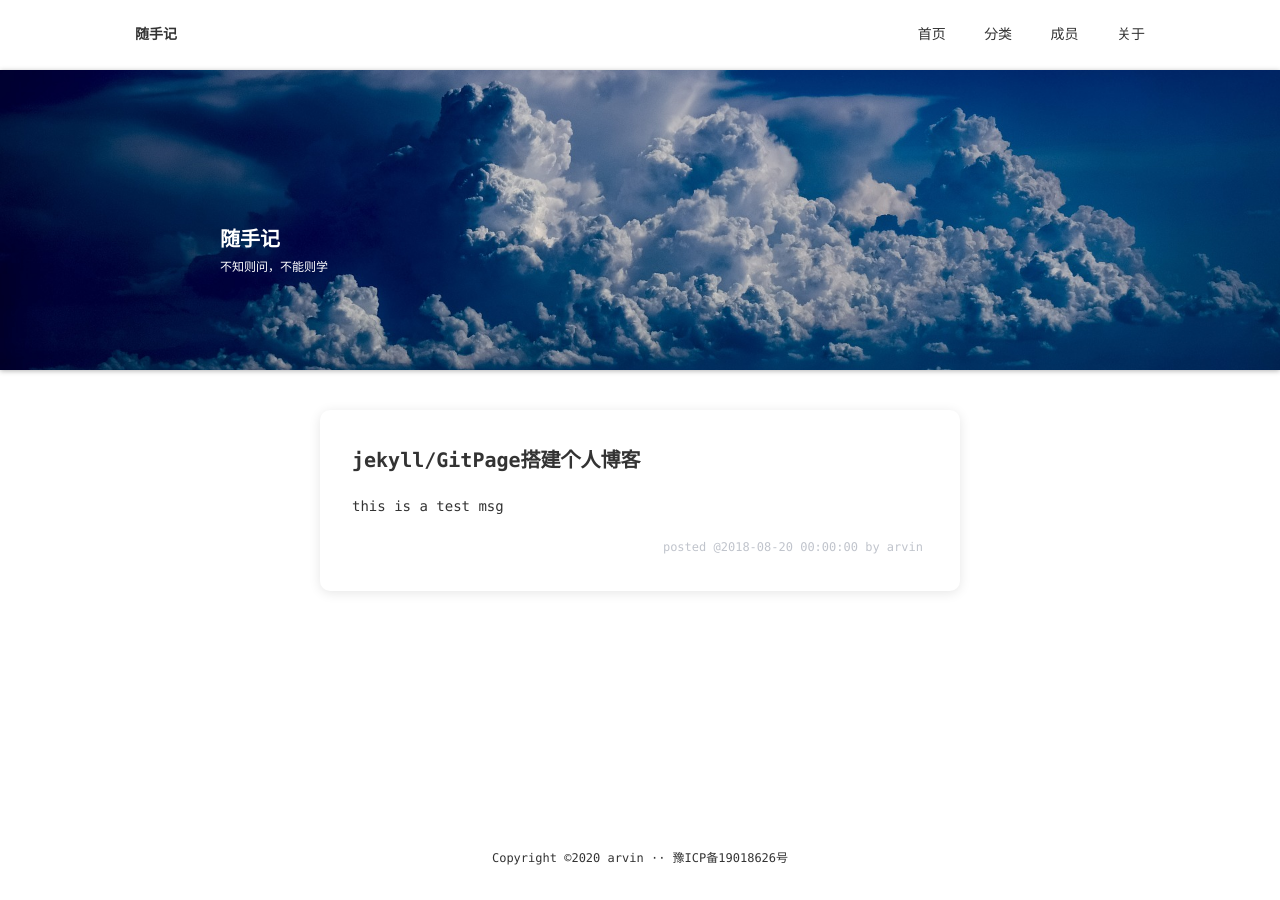
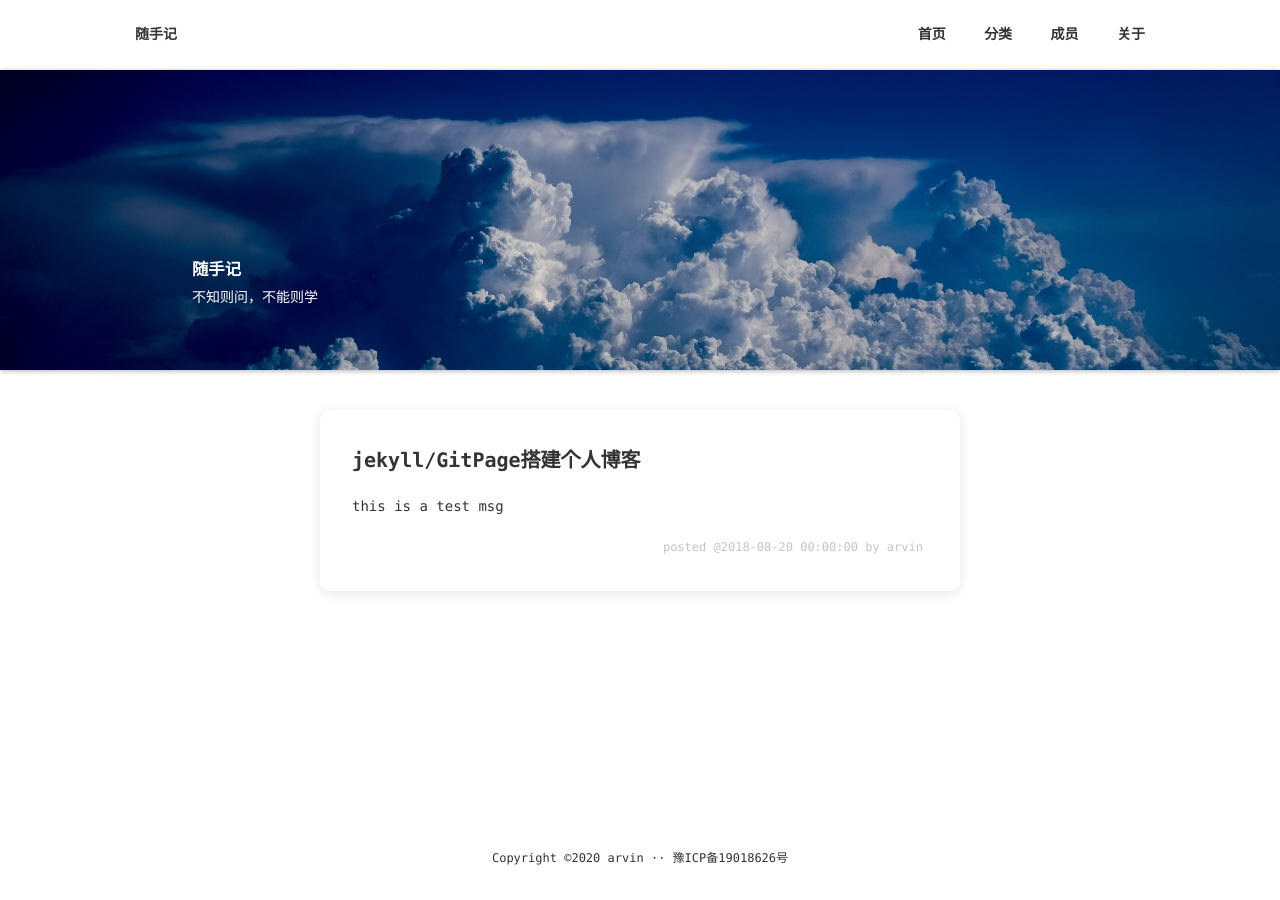
Before and after one commit to Arvinzwt/Arvinzwt.github.io, a Jekyll site: the page built from index.html, in a window 1280 px wide. Built offline with Jekyll 4.4.1, drawn with Linux system fonts in a browser that asks for light colours; the list of posts is cut into pages by our own code; comment, search, counter and statistics services are not loaded; a style sheet for code colours, icons or effects is not loaded.

Commit message:
修改细节2

```diff
--- a/404.html
+++ b/404.html
@@ -5,6 +5,6 @@ permalink: /404.html
 ---
 
 <div class="wmm-main-404">
-    <p>抱歉，您访问的资源不存在。~</p>
+    <p>抱歉，您访问的资源不存在~</p>
     <a href="/">返回网站首页</a>
 </div>
--- a/_includes/header.html
+++ b/_includes/header.html
@@ -1,35 +1,34 @@
 <!--公共头-->
 <div class="wmm-header_wrap">
-    <a href="/" class="wmm-header_left">{{site.name}}</a>
-    <div class="wmm-header_right">
+    <a href="/" class="wmm-header_item">{{site.name}}</a>
+    <div>
         {% for item in site.data.nav %}
-        <a class="wmm-header_item" href="{{ item.link }}">
-            {{ item.name }}
-        </a>
+        <a class="wmm-header_item" href="{{ item.link }}">{{ item.name }}</a>
         {% endfor %}
     </div>
 </div>
 
 <!--公共nav-->
 <div class="wmm-nav">
-    <img class="wmm-nav_bg"
-         src="{{ site.baseurl }}/assets/images/{% if page.background %}{{page.background}}{% else %}default-bg.jpg{% endif %}" alt=""/>
+    <div class="wmm-nav_bg">
+        <img src="{{ site.baseurl }}/assets/images/{% if page.background %}{{page.background}}{% else %}default-bg.jpg{% endif %}" alt=""/>
+    </div>
 
     {% if page.layout == 'author' %}
     <!--作者模块-->
     <div class="wmm-nav_wrap">
-        <h3 class="wmm-nav_title">{{ page.short_name }}</h3>
-        <p class="wmm-nav_tag">{{ page.name }} - {{page.position}}</p>
+        <h3 class="wmm-nav_item">{{ page.short_name }}</h3>
+        <p class="wmm-nav_item">{{ page.name }} - {{page.position}}</p>
     </div>
     {% endif %}
 
     {% if page.layout == 'default' %}
     <!--默认模块-->
     <div class="wmm-nav_wrap">
-        <h3 class="wmm-nav_title">
+        <h3 class="wmm-nav_item">
             {% if page.title %}{{ page.title }}{% else %}{{ site.name }}{% endif %}
         </h3>
-        <p class="wmm-nav_date">
+        <p class="wmm-nav_item">
             {% if page.description %}{{ page.description }}{% else %}{{ site.description }}{% endif %}
         </p>
     </div>
@@ -38,17 +37,17 @@
     {% if page.layout == 'post' %}
     <!--帖子模块-->
     <div class="wmm-nav_wrap">
-        <h3 class="wmm-nav_title">{{ page.title }}</h3>
-        <p class="wmm-nav_date">
+        <h3 class="wmm-nav_item">{{ page.title }}</h3>
+        <p class="wmm-nav_item">
             <span>发表于： {{ page.date | date:"%Y-%m-%d %H:%M:%S" }}</span>
             {% assign author = site.authors | where: 'short_name', page.author | first %}
             {% if author %}
             <a href="{{ author.url }}"> by {{ author.short_name }}</a>
             {% endif %}
         </p>
-        <p class="wmm-nav_tag">分类于：{{ page.category }}</p>
+        <p class="wmm-nav_item">分类于：{{ page.category }}</p>
 
-        <p class="wmm-nav_tag" id="busuanzi_container_page_pv">
+        <p class="wmm-nav_item" id="busuanzi_container_page_pv">
             阅读：<span id="busuanzi_value_page_pv"></span>次
         </p>
     </div>
--- a/assets/css/styles.scss
+++ b/assets/css/styles.scss
@@ -15,12 +15,12 @@ $mobileWidth: 750px;
 }
 
 @mixin wrap {
-    width: $maxWidth;
+    max-width: $maxWidth;
     margin: 0 auto;
 
-    @include mobile {
-        width: auto;
-    }
+    //@include mobile {
+    //    width: auto;
+    //}
 }
 
 * {
@@ -43,74 +43,57 @@ $mobileWidth: 750px;
     .wmm-header {
         background-color: white;
         font-size: $textFontSize;
-        //transition: 0.5s ease-in-out;
-        //box-shadow: $basicShadow;
 
         .wmm-header_wrap {
+            height: 70px;
             @include wrap;
             @include flex;
             @include flex-align-center;
             @include flex-pack-justify;
-            height: 70px;
-
-            .wmm-header_left {
-                padding: 0 15px;
-                font-weight: bold;
-                color: #333333;
-            }
-
-            .wmm-header_right {
-
-            }
 
             .wmm-header_item {
-                padding: 0 15px;
+                margin: 0 15px;
+                font-weight: bold;
                 color: $darkerGray;
             }
         }
 
         .wmm-nav {
-            display: block;
-            height: 300px;
             background-color: rgba(0, 0, 0, .5);
+            box-shadow: 0 1px 5px rgba(0, 0, 0, .3);
             position: relative;
-            overflow: hidden;
-            box-shadow: 0 1px 5px rgba(0, 0, 0, .3);
 
             .wmm-nav_bg {
-                position: absolute;
-                left: 50%;
-                top: 50%;
-                transform: translate(-50%, -50%);
-                -webkit-transform: translate(-50%, -50%);
+                max-height: 300px;
+                overflow: hidden;
+
+                img {
+
+                    display: block;
                     width: 100%;
                     height: auto;
+                }
             }
 
             .wmm-nav_wrap {
                 position: absolute;
                 color: $white;
-                left: 50%;
-                top: 60%;
-                transform: translate(-50%, -50%);
-                -webkit-transform: translate(-50%, -50%);
-                padding-left: 200px;
-                @include wrap;
+                z-index: 10;
+                left: 15%;
+                bottom: 20%;
 
-                .wmm-nav_title {
+                .wmm-nav_item {
+                    h3 {
                         font-size: $mainTitleFontSize;
                     }
 
-                .wmm-nav_date {
+                    p {
                         font-size: $auxiliaryFontSize;
+                    }
 
                     a {
                         color: $white;
                     }
-                }
-
-                .wmm-nav_tag {
-                    font-size: $auxiliaryFontSize;
                 }
             }
         }
@@ -121,7 +104,6 @@ $mobileWidth: 750px;
     }
 
     .wmm-footer {
-        @include wrap;
         @include flex;
         @include flex-align-center;
         @include flex-pack-center;
@@ -131,47 +113,37 @@ $mobileWidth: 750px;
         a {
             color: $darkerGray;
         }
+
+        #busuanzi_container_site_pv {
+            .iconfont {
+                vertical-align: middle;
+                font-size: $auxiliaryFontSize;
+            }
+        }
     }
 
     @include mobile {
         line-height: 1.6;
         font-size: $smallTextFontSize;
-
         .wmm-header {
             .wmm-header_wrap {
                 height: 50px;
             }
-
-            .wmm-nav {
-                height: 200px;
-
-                .wmm-nav_bg {
-                    height: 100%;
-                    width: auto;
         }
-
-                .wmm-nav_wrap {
-                    padding-left: 0;
-                    left: 10%;
-                    -webkit-transform: translate(0, -50%);
-                }
-            }
-        }
-
         .wmm-footer {
             @include flex-v;
         }
     }
 }
 
+
 .wmm-main-about {
     @include wrap;
     @include border-box;
-    font-size: $littleTitleFontSize;
 
     h2 {
         font-size: $mainTitleFontSize;
-        margin: 50px 15px 15px;
+        margin: 30px 15px 15px;
     }
 
     ul {
@@ -185,18 +157,18 @@ $mobileWidth: 750px;
 
 
     @include mobile {
-        padding: 0;
         font-size: $textFontSize;
         h2 {
             font-size: $titleFontSize;
-            margin: 30px 15px 10px;
+            margin: 20px 15px 10px;
+        }
     }
 
-        #gitalk-container{
+    #gitalk-container {
         padding: 15px;
     }
 }
-}
+
 
 .wmm-main-author {
     @include wrap;
@@ -208,11 +180,11 @@ $mobileWidth: 750px;
     }
 
     .wmm-main-author_post {
-        padding: 10px 0;
+        padding: 15px 0;
 
         .wmm-main-author_title {
-            font-size: $titleFontSize;
-            padding: 10px 15px;
+            font-size: $mainTitleFontSize;
+            padding: 0 15px 10px;
         }
 
         .wmm-main-author_post_item {
@@ -226,6 +198,7 @@ $mobileWidth: 750px;
         .wmm-main-author_post_title {
             max-width: 300px;
             @include ellipsis;
+            font-size: $littleTitleFontSize;
 
             &:hover {
                 color: $blue;
@@ -237,21 +210,21 @@ $mobileWidth: 750px;
             display: block;
             white-space: nowrap;
             padding-left: 25px;
-            font-size: $textFontSize;
+            font-size: $smallTextFontSize;
         }
     }
 
     @include mobile {
         @include flex-v;
         .wmm-main-author_title {
-            font-size: $titleFontSize;
+            font-size: $textFontSize;
             padding: 8px 15px;
         }
         .wmm-main-author_post_title {
-            font-size: $textFontSize;
+            font-size: $smallTextFontSize;
         }
         .wmm-main-author_post_date {
-            font-size: $textFontSize;
+            font-size: $auxiliaryFontSize;
         }
         .iconfont {
             vertical-align: middle;
@@ -262,11 +235,17 @@ $mobileWidth: 750px;
 .wmm-main-blog {
     @include wrap;
 
+    h2 {
+        font-size: $mainTitleFontSize;
+        margin: 30px 15px 15px;
+    }
+
     ul {
         margin-left: 40px;
 
         li {
             list-style: disc;
+            padding-right: 15px;
 
             span {
                 font-size: $auxiliaryFontSize;
@@ -274,28 +253,21 @@ $mobileWidth: 750px;
         }
     }
 
-    h2 {
-        font-size: $mainTitleFontSize;
-        margin: 20px 0 10px;
-    }
-
     @include mobile {
         font-size: $textFontSize;
         h2 {
             font-size: $titleFontSize;
-            margin: 30px 15px 10px;
+            margin: 20px 15px 10px;
         }
         li {
             @include flex;
             @include flex-v;
-            padding-right: 15px;
 
             span {
                 color: $gray;
                 margin-top: 5px;
             }
         }
-
     }
 }
 
@@ -371,13 +343,12 @@ $mobileWidth: 750px;
 
     .wmm-main-staff_title {
         font-size: $mainTitleFontSize;
-        padding: 20px;
+        padding: 20px 15px 8px;
     }
 
     .wmm-main-staff_depict {
         font-size: $textFontSize;
-        padding: 35px;
-        padding-top: 0;
+        padding: 0 15px 15px 40px;
     }
 
     a {
@@ -387,16 +358,15 @@ $mobileWidth: 750px;
     @include mobile {
         .wmm-main-staff_title {
             font-size: $titleFontSize;
-            padding: 25px 15px 10px;
+            padding: 18px 15px 5px;
         }
         .wmm-main-staff_depict {
             font-size: $smallTextFontSize;
-            padding: 0;
-            padding-left: 43px;
-            padding-right: 15px;
+            padding: 0 15px 0 43px;
         }
     }
 }
+
 
 .wmm-main-404 {
 
@@ -404,7 +374,7 @@ $mobileWidth: 750px;
 
 .wmm-main-post {
     @include wrap;
-    padding: 20px;
+    padding: 20px 15px;
 }
 
 .wmm-pagination {
@@ -417,11 +387,3 @@ $mobileWidth: 750px;
         margin-right: 10px;
     }
 }
-
-
-#busuanzi_container_site_pv {
-    .iconfont {
-        vertical-align: middle;
-        font-size: $auxiliaryFontSize;
-    }
-}
```
Also changed, not shown: _layouts/page.html (+15 -0 lines). Lines whose indentation alone changed are shown as unchanged.
